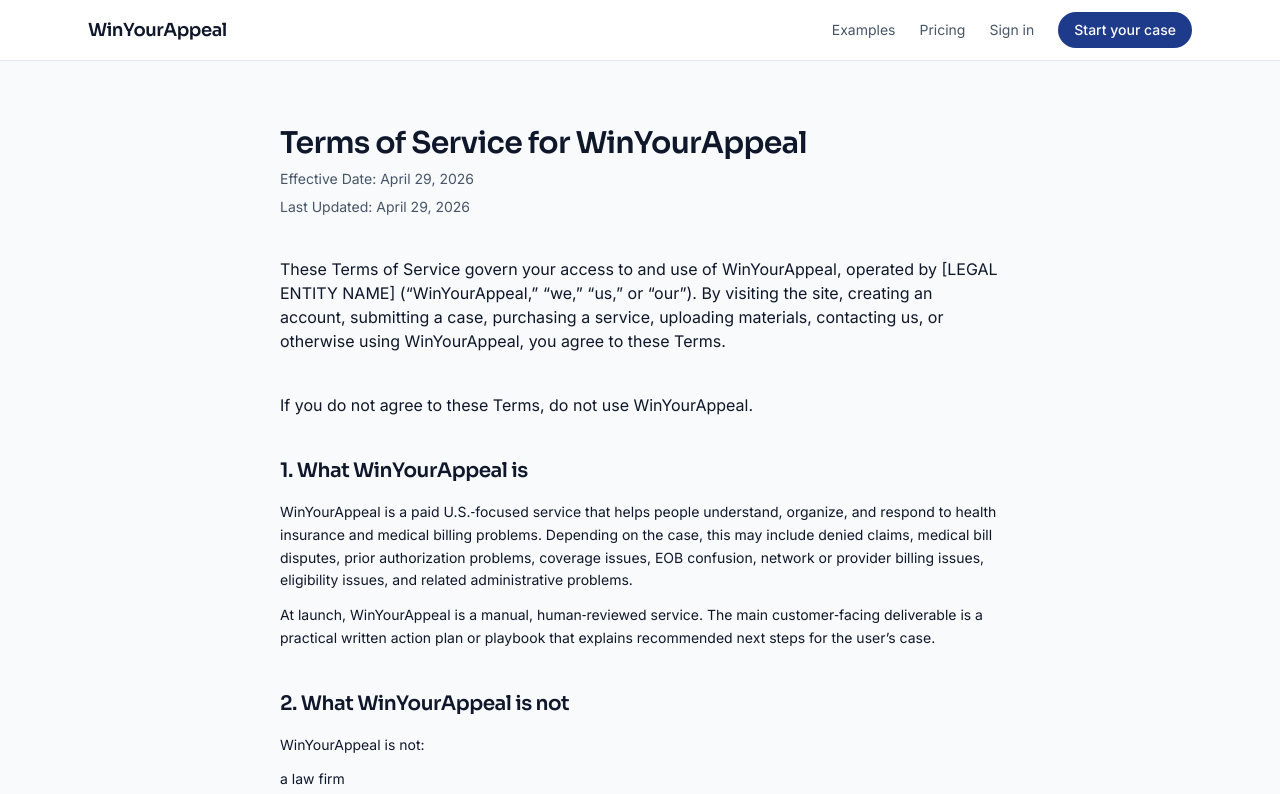
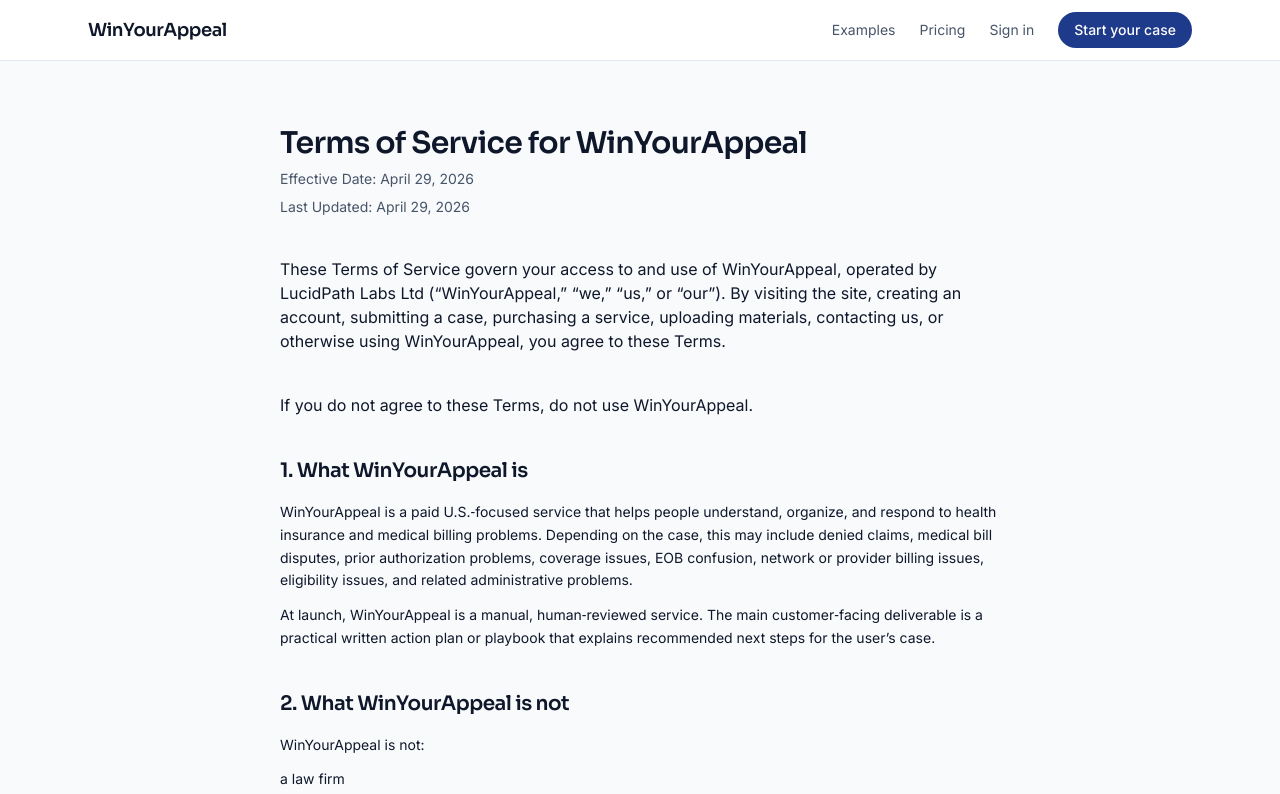
Before and after one commit to TuberDAO/PolicyPal, a Next.js app: page /terms in a window 1280 px wide. Shown: the top 794 px of the page. Built offline with nearby package versions, Linux system fonts and the light colour scheme; no server answers.

Commit message:
Add legal trading name in the privacy policy near the top and terms near the top

```diff
--- a/src/app/(marketing)/privacy/page.tsx
+++ b/src/app/(marketing)/privacy/page.tsx
@@ -12,7 +12,7 @@ export default function PrivacyPage() {
       </div>
 
       <p>
-        WinYourAppeal, operated by [LEGAL ENTITY NAME] (&ldquo;WinYourAppeal,&rdquo; &ldquo;we,&rdquo; &ldquo;us,&rdquo; or &ldquo;our&rdquo;), provides a U.S.&#8209;focused service that helps people understand, organize, and respond to health insurance and medical billing issues. This Privacy Policy explains how we collect, use, disclose, retain, and protect personal information when you visit our website, create an account, submit or save a case, upload documents, purchase services, contact us, or otherwise use WinYourAppeal.
+        WinYourAppeal, operated by LucidPath Labs Ltd (&ldquo;WinYourAppeal,&rdquo; &ldquo;we,&rdquo; &ldquo;us,&rdquo; or &ldquo;our&rdquo;), provides a U.S.&#8209;focused service that helps people understand, organize, and respond to health insurance and medical billing issues. This Privacy Policy explains how we collect, use, disclose, retain, and protect personal information when you visit our website, create an account, submit or save a case, upload documents, purchase services, contact us, or otherwise use WinYourAppeal.
       </p>
       <p>
         Because WinYourAppeal may involve insurance, billing, and health&#8209;related materials, some of the information we handle may be sensitive personal information and, in some states, consumer health data.
--- a/src/app/(marketing)/terms/page.tsx
+++ b/src/app/(marketing)/terms/page.tsx
@@ -12,7 +12,7 @@ export default function TermsPage() {
       </div>
 
       <p>
-        These Terms of Service govern your access to and use of WinYourAppeal, operated by [LEGAL ENTITY NAME] (&ldquo;WinYourAppeal,&rdquo; &ldquo;we,&rdquo; &ldquo;us,&rdquo; or &ldquo;our&rdquo;). By visiting the site, creating an account, submitting a case, purchasing a service, uploading materials, contacting us, or otherwise using WinYourAppeal, you agree to these Terms.
+        These Terms of Service govern your access to and use of WinYourAppeal, operated by LucidPath Labs Ltd (&ldquo;WinYourAppeal,&rdquo; &ldquo;we,&rdquo; &ldquo;us,&rdquo; or &ldquo;our&rdquo;). By visiting the site, creating an account, submitting a case, purchasing a service, uploading materials, contacting us, or otherwise using WinYourAppeal, you agree to these Terms.
       </p>
       <p>If you do not agree to these Terms, do not use WinYourAppeal.</p>
 
```
